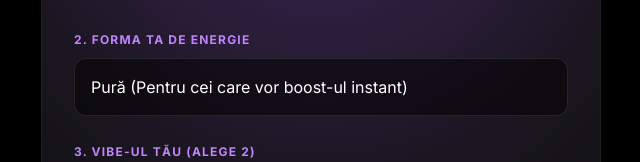
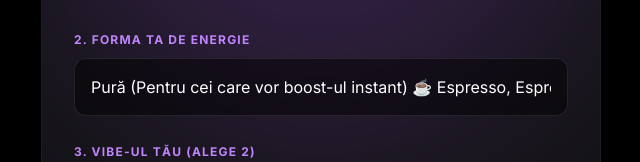
Before and after one commit to alexandrugeorgepopescu/jukebox-final, a Next.js app: page / in a window 1280 px wide. Both pictures are taken after a click on the button "Nu ești în trib încă? Înscrie-te aici.". Shown: the part 638-800 px from the top of the page, without its empty margins (319-959 px from the left). Built offline with nearby package versions, Linux system fonts and the light colour scheme; no server answers.

Commit message:
Update AuthForm.tsx

```diff
--- a/components/AuthForm.tsx
+++ b/components/AuthForm.tsx
@@ -170,15 +170,15 @@ export default function AuthForm({ onComplete }: AuthFormProps) {
                             <div className="pt-2">
                                 <label className="text-xs uppercase tracking-widest text-purple-400 font-bold">2. Forma Ta De Energie</label>
                                 <select name="coffee_type" className="w-full bg-black/50 p-4 rounded-xl border border-white/10 text-white outline-none focus:border-purple-500 transition-colors mt-2 appearance-none">
-                                    <option value="pura">Pură (Pentru cei care vor boost-ul instant)</option>
-                                    <option value="lunga">Lungă (Băutură lungă, intensă, fără lapte)</option>
-                                    <option value="intensa">Intensă (Balansul perfect între cafea și micro-spumă)</option>
-                                    <option value="clasica">Clasică (Cafeaua ta de zi cu zi, cu lapte bine aerat)</option>
-                                    <option value="generoasa">Generoasă (Cafea domolită cu mult lapte fin)</option>
-                                    <option value="laptoasa">Lăptoasă (Lapte pufos, atins ușor de un singur shot de cafea)</option>
-                                    <option value="dulce">Dulce (Răsfăț absolut, cu siropuri și texturi de desert)</option>
-                                    <option value="glaciara">Glaciară (Cafeaua clasică, dar pe gheață sau blenduită)</option>
-                                    <option value="alternativa">Alternativă (Boost din natură, tonice efervescente și fresh-uri)</option>
+                                    <option value="pura">Pură (Pentru cei care vor boost-ul instant) ☕ Espresso, Espresso Dublu</option>
+                                    <option value="lunga">Lungă (Băutură lungă, intensă, fără lapte) ☕ Americano, Long Black</option>
+                                    <option value="intensa">Intensă (Balansul perfect între cafea și micro-spumă) ☕ Flat White</option>
+                                    <option value="clasica">Clasică (Cafeaua ta de zi cu zi, cu lapte bine aerat) ☕ Cappuccino</option>
+                                    <option value="generoasa">Generoasă (Cafea domolită cu mult lapte fin) ☕ Caffe Latte, Large Latte</option>
+                                    <option value="laptoasa">Lăptoasă (Lapte pufos, atins ușor de un singur shot de cafea) ☕ Latte Macchiato</option>
+                                    <option value="dulce">Dulce (Răsfăț absolut, cu siropuri și texturi de desert) ☕ Caramel Latte, Ciocolată Caldă, Babyccino</option>
+                                    <option value="glaciara">Glaciară (Cafeaua clasică, dar pe gheață sau blenduită) ☕ Iced Espresso, Iced Latte, Frozen Cappuccino</option>
+                                    <option value="alternativa">Alternativă (Boost din natură, tonice efervescente și fresh-uri) ☕ Orange Espresso, Chai Tonic (Raspberry), Matcha Tonic, Matcha Latte/Orange, Ceai Infuzie, Fresh, Limonadă, Răcoritoare</option>
                                 </select>
                             </div>
 
```
